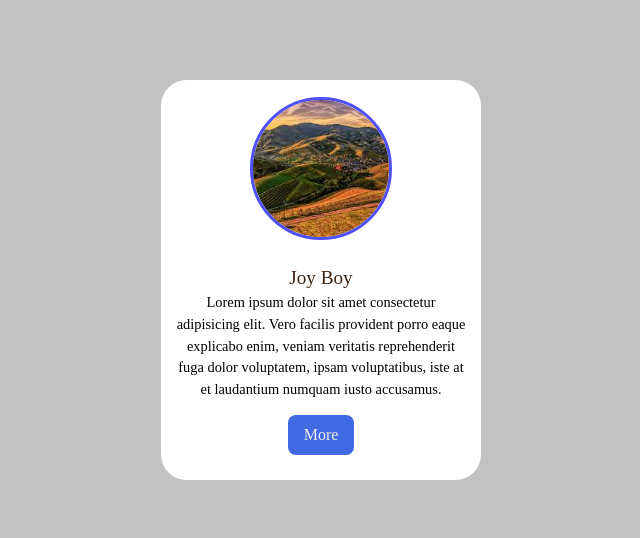
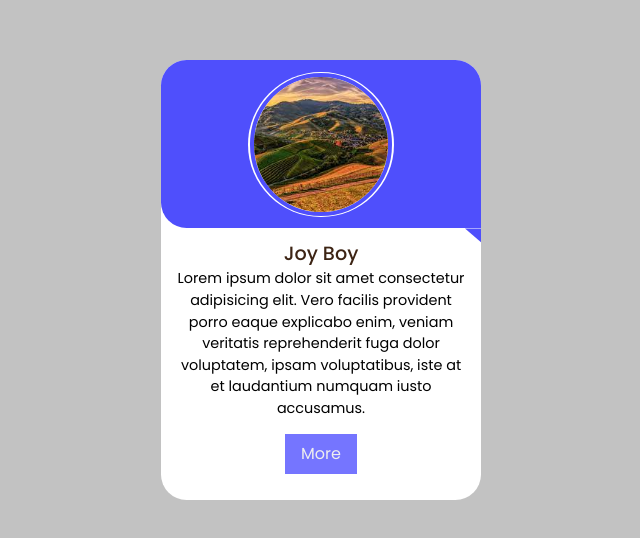
Before and after one commit to Badsha1996/modern-slider, a website: page index.html in a window 1280 px wide. Shown: the part 120-658 px from the top of the page, without its empty margins (319-959 px from the left). Drawn offline with Linux system fonts and the light colour scheme.

Commit message:
button change and added background

```diff
--- a/sass/main.scss
+++ b/sass/main.scss
@@ -7,7 +7,7 @@
 *::before,
 *::after {
   box-sizing: border-box;
-  font-family: $ff;
+
 }
 
 /* Remove default margin */
@@ -81,7 +81,11 @@ select {
 // variable
 $ff : 'Poppins', sans-serif;
 $primary-clr : hsl(240, 97%, 65%);
-$primary-accent-clr: royalblue;
+$primary-accent-clr: hsl(240, 100%, 73%);
+
+*{
+  font-family: $ff;
+}
 
 @mixin flexBox {
     display: flex;
@@ -101,7 +105,50 @@ body{
     border-radius: 1.6rem;
     background-color: #fff;
     .img-container{
-        row-gap: 0.3rem;
+        row-gap: 0.2rem;
+        position: relative;
+
+        .overlay{
+          position: absolute;
+          height: 100%;
+          width: 100%;
+          top: 0;
+          left: 0;
+          background-color: $primary-clr;
+          border-radius: 1.6rem 1.6rem 0 1.6rem;
+          &::before{
+            content: '';
+            position: absolute;
+            height: 2rem;
+            width: 2rem;
+            background-color: $primary-clr;
+            right: 0;
+            bottom: -2rem;
+            clip-path: polygon(50% 0%, 100% 43%, 100% 0);
+          }
+        }
+        .card-image{
+          position: relative;
+          height: 9.1rem;
+          width: 9.1rem;
+          border-radius: 50%;
+          padding: 0.1em;
+          background: #fff;
+
+          .img{
+              height: 100%;
+              width: 100%;
+              object-fit: cover;
+              border-radius: 50%;
+              border: 0.3rem solid $primary-clr;
+              transition: all 1s ease;
+              cursor: pointer;
+              &:hover{
+                transform: scale(1.1);
+                width: 100%;
+              }
+              }
+          }
     }
     .img-container,
     .content-cotainer{
@@ -126,29 +173,15 @@ body{
             border: none;
             padding: 0.5em 1em;
             margin: 0.9rem;
-            border-radius: 0.5rem;
+            border-radius: 0rem;
             cursor: pointer;
-            transition: all 0.1s ease-in-out;
+            transition: all 0.5s ease-in-out;
             &:hover,
             &:focus{
-                transform: scale(1.1);
-                background-color: $primary-clr;
+              border-radius:0.5rem;
+              background-color: $primary-clr;
             }
         }
-        .card-image{
-            position: relative;
-            height: 9.1rem;
-            width: 9.1rem;
-            border-radius: 50%;
-            padding: 0.1em;
-            background: #fff;
-            .img{
-                height: 100%;
-                width: 100%;
-                object-fit: cover;
-                border-radius: 50%;
-                border: 0.2rem solid $primary-clr;
-                }
-            }
+
     }
 }
```
Also changed, not shown: sass/main.css, 1 other file.
